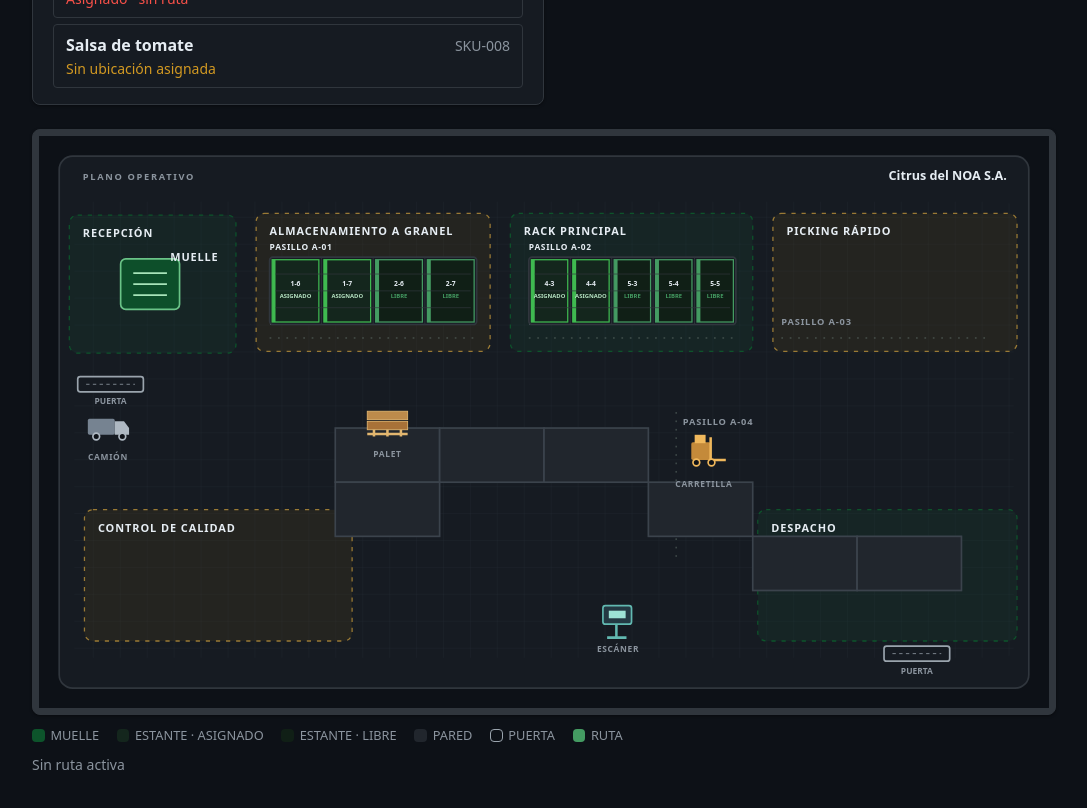
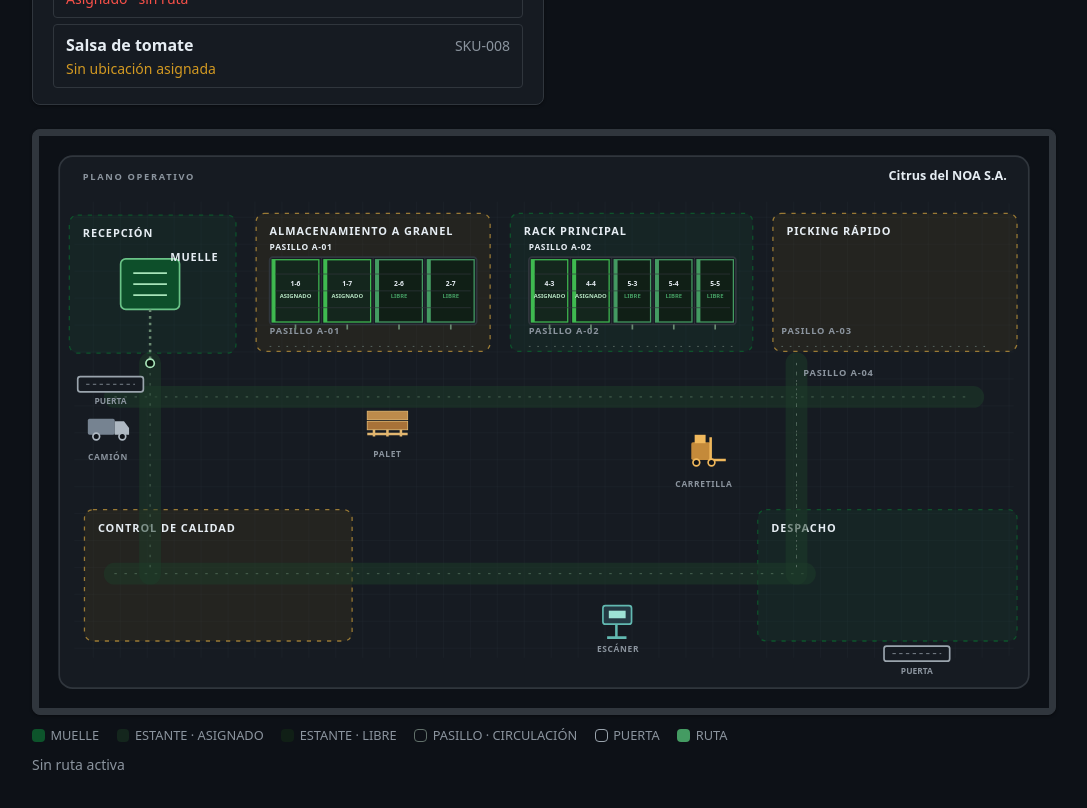
Before and after one commit to Aguss2403/norteware-wms, a React (Vite) app: page /egreso in a window 1280 px wide. Shown: the part 680-1488 px from the top of the page, without its empty margins (96-1183 px from the left). Built offline with nearby package versions, Linux system fonts and the light colour scheme.

Commit message:
fix(warehouse-map): route through visual aisles

```diff
--- a/src/components/WarehouseMap.jsx
+++ b/src/components/WarehouseMap.jsx
@@ -17,7 +17,6 @@ const COLORS = {
   routeDark: '#08140d',
   rack: '#14261d',
   rackFree: '#101f16',
-  wall: '#21262d',
 };
 
 function usePrefersReducedMotion() {
@@ -50,6 +49,14 @@ function visualDockPoint(layout, profile) {
   };
 }
 
+function visualDockEntrance(layout, profile) {
+  const dock = profile.docks?.[0];
+  if (dock?.entrance && Number.isFinite(dock.entrance.x) && Number.isFinite(dock.entrance.y)) {
+    return { x: dock.entrance.x, y: dock.entrance.y };
+  }
+  return visualDockPoint(layout, profile);
+}
+
 function bankSlots(bank) {
   const slots = [];
   const slotWidth = bank.width / bank.columns;
@@ -78,11 +85,29 @@ function rackSlotMap(layout, profile) {
   return new Map(rackLocations.map((location, index) => [location.locationId, slots[index] ?? null]));
 }
 
+function rackAccessPoint(slot) {
+  const { bank } = slot;
+  const gap = bank.accessGap ?? 8;
+  const side = bank.accessSide ?? 'bottom';
+  if (side === 'top') return { x: slot.center.x, y: bank.y - gap };
+  if (side === 'left') return { x: bank.x - gap, y: slot.center.y };
+  if (side === 'right') return { x: bank.x + bank.width + gap, y: slot.center.y };
+  return { x: slot.center.x, y: bank.y + bank.height + gap };
+}
+
 function pointFor(layout, locationId, profile, rackSlots) {
   const location = layout.index.get(locationId);
   if (!location) return null;
-  if (locationId === layout.dockId) return visualDockPoint(layout, profile);
-  if (location.type === 'rack') return rackSlots?.get(locationId)?.center ?? null;
+  if (locationId === layout.dockId) return visualDockEntrance(layout, profile);
+  if (location.type === 'rack') {
+    const slot = rackSlots?.get(locationId);
+    if (!slot) return null;
+    return { ...rackAccessPoint(slot), rackSlot: slot };
+  }
+  const routeGeometry = profile.routeGeometry;
+  if (routeGeometry?.columnX?.[location.col] !== undefined && routeGeometry?.rowY?.[location.row] !== undefined) {
+    return { x: routeGeometry.columnX[location.col], y: routeGeometry.rowY[location.row] };
+  }
   const { x, y, width, height } = profile.logicalGrid;
   return {
     x: x + ((location.col + 0.5) / layout.cols) * width,
@@ -94,6 +119,48 @@ function pointsForRoute(layout, route, profile, rackSlots) {
   if (!Array.isArray(route?.path) || route.path.length === 0) return [];
   const points = route.path.map((locationId) => pointFor(layout, locationId, profile, rackSlots));
   return points.every(Boolean) ? points : [];
+}
+
+function rackSegment(start, end) {
+  const { bank } = end.rackSlot;
+  const side = bank.accessSide ?? 'bottom';
+  const bankLeft = bank.x;
+  const bankRight = bank.x + bank.width;
+  const bankTop = bank.y;
+  const bankBottom = bank.y + bank.height;
+  const gap = bank.accessGap ?? 8;
+  const sideX = start.x <= (bankLeft + bankRight) / 2 ? bankLeft - gap : bankRight + gap;
+  const sideY = start.y <= (bankTop + bankBottom) / 2 ? bankTop - gap : bankBottom + gap;
+
+  if (side === 'top') {
+    return start.y > bankTop ? `H ${sideX} V ${end.y} H ${end.x}` : `V ${end.y} H ${end.x}`;
+  }
+  if (side === 'left') {
+    return start.x > bankLeft ? `V ${sideY} H ${end.x} V ${end.y}` : `H ${end.x} V ${end.y}`;
+  }
+  if (side === 'right') {
+    return start.x < bankRight ? `V ${sideY} H ${end.x} V ${end.y}` : `H ${end.x} V ${end.y}`;
+  }
+  return start.y < bankBottom ? `H ${sideX} V ${end.y} H ${end.x}` : `H ${end.x} V ${end.y}`;
+}
+
+function orthogonalPath(points) {
+  if (points.length === 0) return '';
+  let path = `M ${points[0].x} ${points[0].y}`;
+  for (let index = 1; index < points.length; index += 1) {
+    const previous = points[index - 1];
+    const current = points[index];
+    if (current.rackSlot) {
+      path += ` ${rackSegment(previous, current)}`;
+    } else if (previous.x === current.x) {
+      path += ` V ${current.y}`;
+    } else if (previous.y === current.y) {
+      path += ` H ${current.x}`;
+    } else {
+      path += ` H ${current.x} V ${current.y}`;
+    }
+  }
+  return path;
 }
 
 function zoneFill(tone) {
@@ -160,6 +227,36 @@ function AisleLayer({ aisles }) {
   );
 }
 
+function RouteLaneLayer({ routeLanes }) {
+  return (
+    <g aria-label="Corredores de circulación" role="group">
+      {routeLanes.map((lane) => {
+        const isHorizontal = lane.orientation === 'horizontal';
+        const x1 = isHorizontal ? lane.x1 : lane.x;
+        const y1 = isHorizontal ? lane.y : lane.y1;
+        const x2 = isHorizontal ? lane.x2 : lane.x;
+        const y2 = isHorizontal ? lane.y : lane.y2;
+        return (
+          <g key={lane.id} aria-label={lane.label} role="group">
+            <title>{lane.label}</title>
+            <line x1={x1} y1={y1} x2={x2} y2={y2} stroke="#1d3c29" strokeWidth="26" strokeLinecap="round" strokeOpacity="0.52" />
+            <line x1={x1} y1={y1} x2={x2} y2={y2} stroke="#6a8a72" strokeWidth="1" strokeDasharray="2 10" strokeLinecap="round" strokeOpacity="0.7" />
+          </g>
+        );
+      })}
+    </g>
+  );
+}
+
+function RackAccessMarker({ slot }) {
+  const { bank } = slot;
+  const side = bank.accessSide ?? 'bottom';
+  if (side === 'top') return <line x1={slot.center.x} y1={bank.y} x2={slot.center.x} y2={bank.y - 6} stroke="#6a8a72" strokeWidth="2" />;
+  if (side === 'left') return <line x1={bank.x} y1={slot.center.y} x2={bank.x - 6} y2={slot.center.y} stroke="#6a8a72" strokeWidth="2" />;
+  if (side === 'right') return <line x1={bank.x + bank.width} y1={slot.center.y} x2={bank.x + bank.width + 6} y2={slot.center.y} stroke="#6a8a72" strokeWidth="2" />;
+  return <line x1={slot.center.x} y1={bank.y + bank.height} x2={slot.center.x} y2={bank.y + bank.height + 6} stroke="#6a8a72" strokeWidth="2" />;
+}
+
 function RackLayer({ layout, profile }) {
   const rackLocations = layout.locations.filter((location) => location.type === 'rack');
   const rackSlots = rackSlotMap(layout, profile);
@@ -181,7 +278,12 @@ function RackLayer({ layout, profile }) {
             {slots.map((slot, index) => {
               const location = bankLocations[index];
                if (!location) {
-                return <rect key={`${bank.id}-empty-${index}`} x={slot.x + 3} y={slot.y + 3} width={slot.width - 6} height={slot.height - 6} fill={COLORS.rackFree} fillOpacity="0.35" stroke={COLORS.border} />;
+                 return (
+                   <g key={`${bank.id}-empty-${index}`}>
+                     <rect x={slot.x + 3} y={slot.y + 3} width={slot.width - 6} height={slot.height - 6} fill={COLORS.rackFree} fillOpacity="0.35" stroke={COLORS.border} />
+                     <RackAccessMarker slot={slot} />
+                   </g>
+                 );
                }
               if (!rackSlots.get(location.locationId)) return null;
               const assigned = Boolean(location.productTypeId);
@@ -196,6 +298,7 @@ function RackLayer({ layout, profile }) {
                    <title>{title}</title>
                    <rect x={slot.x + 3} y={slot.y + 3} width={slot.width - 6} height={slot.height - 6} fill={slotStyle} stroke={assigned ? '#3fb950' : COLORS.route} strokeWidth="1.5" />
                    <rect x={slot.x + 3} y={slot.y + 3} width="4" height={slot.height - 6} fill={assigned ? '#3fb950' : COLORS.route} />
+                   <RackAccessMarker slot={slot} />
                    <text x={slot.center.x} y={slot.center.y - 6} fill={COLORS.text} fontSize="8" fontWeight="700" textAnchor="middle">
                     {location.locationId}
                   </text>
@@ -224,32 +327,9 @@ function RackLayer({ layout, profile }) {
   );
 }
 
-function WallLayer({ layout, profile }) {
-  const cellWidth = profile.logicalGrid.width / layout.cols;
-  const cellHeight = profile.logicalGrid.height / layout.rows;
-  return (
-    <g aria-label="Paredes" role="group">
-      {layout.locations.filter((location) => location.type === 'wall').map((location) => {
-        const point = pointFor(layout, location.locationId, profile);
-        return (
-          <rect
-            key={location.locationId}
-            x={point.x - cellWidth / 2}
-            y={point.y - cellHeight / 2}
-            width={cellWidth}
-            height={cellHeight}
-            fill={COLORS.wall}
-            stroke="#3b434c"
-            strokeWidth="2"
-          />
-        );
-      })}
-    </g>
-  );
-}
-
 function DockLayer({ layout, profile }) {
   const point = visualDockPoint(layout, profile);
+  const entrance = visualDockEntrance(layout, profile);
   const dock = profile.docks[0];
   if (!point || !dock) return null;
   return (
@@ -257,6 +337,8 @@ function DockLayer({ layout, profile }) {
        <title>{`${dock.label} de recepción`}</title>
        <rect x={point.x - 35} y={point.y - 30} width="70" height="60" rx="6" fill={COLORS.brand} fillOpacity="0.9" stroke="#6ac487" strokeWidth="2" />
        <path d={`M ${point.x - 20} ${point.y - 13} H ${point.x + 20} M ${point.x - 20} ${point.y} H ${point.x + 20} M ${point.x - 20} ${point.y + 13} H ${point.x + 20}`} stroke="#a8e4b9" strokeWidth="2" />
+       <path d={`M ${point.x} ${point.y + 30} V ${entrance.y}`} stroke="#6a8a72" strokeWidth="3" strokeDasharray="3 5" />
+       <circle cx={entrance.x} cy={entrance.y} r="5" fill={COLORS.routeDark} stroke="#a8e4b9" strokeWidth="2" />
        <text x={point.x + dock.labelDx} y={point.y + dock.labelDy} fill={COLORS.text} fontSize="13" fontWeight="700" letterSpacing="1">
         {dock.label}
       </text>
@@ -328,20 +410,20 @@ function CueLayer({ cues }) {
 
 function RouteLayer({ points, finished }) {
   if (points.length === 0) return null;
-  const pointString = points.map((point) => `${point.x},${point.y}`).join(' ');
+  const pathData = orthogonalPath(points);
   const first = points[0];
   const last = points[points.length - 1];
   return (
     <g aria-label="Ruta operativa" role="group">
       <title>Ruta calculada desde el muelle hasta el estante</title>
-      <polyline points={pointString} fill="none" stroke={COLORS.routeDark} strokeWidth="15" strokeLinecap="round" strokeLinejoin="round" />
-      <polyline points={pointString} fill="none" stroke={COLORS.route} strokeWidth="8" strokeLinecap="round" strokeLinejoin="round" />
+      <path d={pathData} fill="none" stroke={COLORS.routeDark} strokeWidth="15" strokeLinecap="round" strokeLinejoin="round" />
+      <path d={pathData} fill="none" stroke={COLORS.route} strokeWidth="8" strokeLinecap="round" strokeLinejoin="round" />
       <circle cx={first.x} cy={first.y} r="10" fill={COLORS.brand} stroke={COLORS.text} strokeWidth="2" />
       <text x={first.x + 16} y={first.y - 14} fill={COLORS.text} fontSize="11" fontWeight="700">INICIO · MUELLE</text>
       {finished && (
         <>
-          <circle cx={last.x} cy={last.y} r="14" fill={COLORS.route} fillOpacity="0.25" stroke={COLORS.route} strokeWidth="3" />
-          <path d={`M ${last.x - 8} ${last.y} H ${last.x + 8} M ${last.x} ${last.y - 8} V ${last.y + 8}`} stroke={COLORS.text} strokeWidth="2" />
+           <circle cx={last.x} cy={last.y} r="10" fill={COLORS.route} fillOpacity="0.25" stroke={COLORS.route} strokeWidth="3" />
+           <path d={`M ${last.x - 6} ${last.y} H ${last.x + 6} M ${last.x} ${last.y - 6} V ${last.y + 6}`} stroke={COLORS.text} strokeWidth="2" />
           <text x={last.x + 18} y={last.y + 5} fill={COLORS.text} fontSize="11" fontWeight="700">DESTINO · ESTANTE</text>
         </>
       )}
@@ -354,7 +436,7 @@ function Legend() {
     ['bg-brand', 'MUELLE'],
     ['bg-[#14261d]', 'ESTANTE · ASIGNADO'],
     ['bg-[#101f16]', 'ESTANTE · LIBRE'],
-    ['bg-[#21262d]', 'PARED'],
+    ['border border-[#61706a]', 'PASILLO · CIRCULACIÓN'],
     ['border border-[#9aa4ad]', 'PUERTA'],
     ['bg-[#449b62]', 'RUTA'],
   ];
@@ -424,7 +506,7 @@ export default function WarehouseMap({ route = null }) {
           >
             <title id={`${mapId}-title`}>Plano industrial de {client.name}</title>
             <desc id={descriptionId}>
-              Mapa operativo con seis zonas, estantes, pasillos, muelles y puertas del almacén activo de {client.name}. La ruta se calcula desde el muelle hasta el estante destino.
+               Mapa operativo con seis zonas, estantes, corredores, muelles y puertas del almacén activo de {client.name}. La ruta se calcula desde la entrada del muelle hasta el acceso del estante destino.
             </desc>
             <defs>
               <pattern id={`${mapId}-floor`} width="32" height="32" patternUnits="userSpaceOnUse">
@@ -437,8 +519,8 @@ export default function WarehouseMap({ route = null }) {
             <text x="52" y="52" fill={COLORS.muted} fontSize="11" fontWeight="700" letterSpacing="2">PLANO OPERATIVO</text>
              <text x="1150" y="52" fill={COLORS.text} fontSize="15" fontWeight="700" textAnchor="end">{client.name}</text>
              <ZoneLayer zones={profile.zones} mapId={mapId} />
+             <RouteLaneLayer routeLanes={profile.routeLanes ?? []} />
              <AisleLayer aisles={profile.aisles} />
-            <WallLayer layout={layout} profile={profile} />
              <RackLayer layout={layout} profile={profile} />
             <DockLayer layout={layout} profile={profile} />
             <DoorLayer doors={profile.doors} />
--- a/src/data/warehouseVisuals.js
+++ b/src/data/warehouseVisuals.js
@@ -22,18 +22,28 @@ export const warehouseVisuals = {
       { id: 'quality-control', label: 'CONTROL DE CALIDAD', x: 54, y: 444, width: 318, height: 156, tone: 'amber' },
       { id: 'dispatch', label: 'DESPACHO', x: 854, y: 444, width: 308, height: 156, tone: 'green' },
     ],
+    routeGeometry: {
+      rowY: [270, 310, 350, 390, 470, 520],
+      columnX: [132, 220, 310, 400, 490, 560, 900, 1040],
+    },
+    routeLanes: [
+      { id: 'citrus-main', label: 'CORREDOR PRINCIPAL', orientation: 'horizontal', x1: 90, y: 310, x2: 1110 },
+      { id: 'citrus-lower', label: 'CORREDOR DE DESPACHO', orientation: 'horizontal', x1: 90, y: 520, x2: 910 },
+      { id: 'citrus-west', label: 'EJE DE RECEPCIÓN', orientation: 'vertical', x: 132, y1: 270, y2: 520 },
+      { id: 'citrus-east', label: 'EJE DE EXPEDICIÓN', orientation: 'vertical', x: 900, y1: 270, y2: 520 },
+    ],
     rack: COMMON_RACK,
     rackBanks: [
-      { id: 'citrus-bulk', label: 'BAHÍA A-01', aisleLabel: 'PASILLO A-01', x: 274, y: 144, width: 246, height: 80, rows: 1, columns: 4, orientation: 'horizontal' },
-      { id: 'citrus-main', label: 'BAHÍA A-02', aisleLabel: 'PASILLO A-02', x: 582, y: 144, width: 246, height: 80, rows: 1, columns: 5, orientation: 'horizontal' },
+      { id: 'citrus-bulk', label: 'BAHÍA A-01', aisleLabel: 'PASILLO A-01', x: 274, y: 144, width: 246, height: 80, rows: 1, columns: 4, orientation: 'horizontal', accessSide: 'bottom', accessSides: ['bottom'], accessGap: 10, accessAnchor: 'slot-edge' },
+      { id: 'citrus-main', label: 'BAHÍA A-02', aisleLabel: 'PASILLO A-02', x: 582, y: 144, width: 246, height: 80, rows: 1, columns: 5, orientation: 'horizontal', accessSide: 'bottom', accessSides: ['bottom'], accessGap: 10, accessAnchor: 'slot-edge' },
     ],
     aisles: [
-      { id: 'citrus-west', label: 'PASILLO A-01', x: 274, y: 232, width: 246, height: 16, orientation: 'horizontal' },
-      { id: 'citrus-center', label: 'PASILLO A-02', x: 582, y: 232, width: 246, height: 16, orientation: 'horizontal' },
-      { id: 'citrus-east', label: 'PASILLO A-03', x: 882, y: 232, width: 248, height: 16, orientation: 'horizontal' },
-      { id: 'citrus-south', label: 'PASILLO A-04', x: 742, y: 328, width: 30, height: 174, orientation: 'vertical' },
+      { id: 'citrus-west', label: 'PASILLO A-01', x: 274, y: 242, width: 246, height: 16, orientation: 'horizontal' },
+      { id: 'citrus-center', label: 'PASILLO A-02', x: 582, y: 242, width: 246, height: 16, orientation: 'horizontal' },
+      { id: 'citrus-east', label: 'PASILLO A-03', x: 882, y: 242, width: 248, height: 16, orientation: 'horizontal' },
+      { id: 'citrus-south', label: 'PASILLO A-04', x: 890, y: 270, width: 20, height: 250, orientation: 'vertical' },
     ],
-    docks: [{ id: 'receiving-dock', label: 'MUELLE', labelDx: 24, labelDy: -28, x: 132, y: 176 }],
+    docks: [{ id: 'receiving-dock', label: 'MUELLE', labelDx: 24, labelDy: -28, x: 132, y: 176, entrance: { x: 132, y: 270 } }],
     doors: [
       { id: 'citrus-inbound', label: 'PUERTA', x: 46, y: 286, width: 78, height: 18, side: 'west' },
       { id: 'citrus-outbound', label: 'PUERTA', x: 1004, y: 606, width: 78, height: 18, side: 'east' },
@@ -57,18 +67,29 @@ export const warehouseVisuals = {
       { id: 'quality-control', label: 'CONTROL DE CALIDAD', x: 54, y: 92, width: 196, height: 164, tone: 'amber' },
       { id: 'dispatch', label: 'DESPACHO', x: 906, y: 444, width: 256, height: 156, tone: 'green' },
     ],
+    routeGeometry: {
+      rowY: [110, 260, 320, 400, 520],
+      columnX: [132, 220, 310, 400, 490, 580, 900, 1040],
+    },
+    routeLanes: [
+      { id: 'sugar-upper', label: 'CORREDOR SUPERIOR', orientation: 'horizontal', x1: 90, y: 260, x2: 1110 },
+      { id: 'sugar-middle', label: 'CORREDOR CENTRAL', orientation: 'horizontal', x1: 90, y: 400, x2: 1110 },
+      { id: 'sugar-lower', label: 'CORREDOR DE DESPACHO', orientation: 'horizontal', x1: 90, y: 520, x2: 1110 },
+      { id: 'sugar-west', label: 'EJE DE RECEPCIÓN', orientation: 'vertical', x: 132, y1: 260, y2: 520 },
+      { id: 'sugar-east', label: 'EJE DE EXPEDICIÓN', orientation: 'vertical', x: 900, y1: 260, y2: 520 },
+    ],
     rack: COMMON_RACK,
     rackBanks: [
-      { id: 'sugar-bulk', label: 'BAHÍA B-01', aisleLabel: 'PASILLO B-01', x: 290, y: 144, width: 268, height: 80, rows: 1, columns: 4, orientation: 'horizontal' },
-      { id: 'sugar-main', label: 'BAHÍA B-02', aisleLabel: 'PASILLO B-02', x: 618, y: 144, width: 254, height: 80, rows: 1, columns: 4, orientation: 'horizontal' },
+      { id: 'sugar-bulk', label: 'BAHÍA B-01', aisleLabel: 'PASILLO B-01', x: 290, y: 144, width: 268, height: 80, rows: 1, columns: 4, orientation: 'horizontal', accessSide: 'bottom', accessSides: ['bottom'], accessGap: 10, accessAnchor: 'slot-edge' },
+      { id: 'sugar-main', label: 'BAHÍA B-02', aisleLabel: 'PASILLO B-02', x: 618, y: 144, width: 254, height: 80, rows: 1, columns: 4, orientation: 'horizontal', accessSide: 'bottom', accessSides: ['bottom'], accessGap: 10, accessAnchor: 'slot-edge' },
     ],
     aisles: [
-      { id: 'sugar-north', label: 'PASILLO B-01', x: 290, y: 232, width: 268, height: 16, orientation: 'horizontal' },
-      { id: 'sugar-main', label: 'PASILLO B-02', x: 618, y: 232, width: 254, height: 16, orientation: 'horizontal' },
-      { id: 'sugar-south', label: 'PASILLO B-03', x: 352, y: 376, width: 30, height: 160, orientation: 'vertical' },
-      { id: 'sugar-pick', label: 'PASILLO B-04', x: 716, y: 376, width: 30, height: 160, orientation: 'vertical' },
+      { id: 'sugar-north', label: 'PASILLO B-01', x: 290, y: 242, width: 268, height: 16, orientation: 'horizontal' },
+      { id: 'sugar-main', label: 'PASILLO B-02', x: 618, y: 242, width: 254, height: 16, orientation: 'horizontal' },
+      { id: 'sugar-south', label: 'PASILLO B-03', x: 352, y: 392, width: 30, height: 148, orientation: 'vertical' },
+      { id: 'sugar-pick', label: 'PASILLO B-04', x: 716, y: 392, width: 30, height: 148, orientation: 'vertical' },
     ],
-    docks: [{ id: 'loading-dock', label: 'MUELLE', labelDx: 24, labelDy: 30, x: 132, y: 524 }],
+    docks: [{ id: 'loading-dock', label: 'MUELLE', labelDx: 24, labelDy: 30, x: 132, y: 524, entrance: { x: 132, y: 520 } }],
     doors: [
       { id: 'sugar-inbound', label: 'PUERTA', x: 46, y: 606, width: 78, height: 18, side: 'west' },
       { id: 'sugar-outbound', label: 'PUERTA', x: 1004, y: 286, width: 78, height: 18, side: 'east' },
@@ -92,18 +113,29 @@ export const warehouseVisuals = {
       { id: 'quality-control', label: 'CONTROL DE CALIDAD', x: 292, y: 444, width: 300, height: 156, tone: 'amber' },
       { id: 'dispatch', label: 'DESPACHO', x: 896, y: 444, width: 266, height: 156, tone: 'green' },
     ],
+    routeGeometry: {
+      rowY: [110, 270, 330, 390, 470, 520, 570],
+      columnX: [132, 220, 300, 560, 700, 820, 900],
+    },
+    routeLanes: [
+      { id: 'wholesale-upper', label: 'CORREDOR SUPERIOR', orientation: 'horizontal', x1: 90, y: 270, x2: 1110 },
+      { id: 'wholesale-middle', label: 'CORREDOR CENTRAL', orientation: 'horizontal', x1: 90, y: 390, x2: 1110 },
+      { id: 'wholesale-lower', label: 'CORREDOR DE DESPACHO', orientation: 'horizontal', x1: 90, y: 520, x2: 1110 },
+      { id: 'wholesale-west', label: 'EJE DE RECEPCIÓN', orientation: 'vertical', x: 132, y1: 270, y2: 570 },
+      { id: 'wholesale-east', label: 'EJE DE EXPEDICIÓN', orientation: 'vertical', x: 900, y1: 270, y2: 570 },
+    ],
     rack: COMMON_RACK,
     rackBanks: [
-      { id: 'wholesale-bulk', label: 'BAHÍA C-01', aisleLabel: 'PASILLO C-01', x: 306, y: 144, width: 246, height: 80, rows: 1, columns: 4, orientation: 'horizontal' },
-      { id: 'wholesale-main', label: 'BAHÍA C-02', aisleLabel: 'PASILLO C-02', x: 608, y: 144, width: 246, height: 80, rows: 1, columns: 4, orientation: 'horizontal' },
+      { id: 'wholesale-bulk', label: 'BAHÍA C-01', aisleLabel: 'PASILLO C-01', x: 306, y: 144, width: 246, height: 80, rows: 1, columns: 4, orientation: 'horizontal', accessSide: 'bottom', accessSides: ['bottom'], accessGap: 10, accessAnchor: 'slot-edge' },
+      { id: 'wholesale-main', label: 'BAHÍA C-02', aisleLabel: 'PASILLO C-02', x: 608, y: 144, width: 246, height: 80, rows: 1, columns: 4, orientation: 'horizontal', accessSide: 'bottom', accessSides: ['bottom'], accessGap: 10, accessAnchor: 'slot-edge' },
     ],
     aisles: [
-      { id: 'wholesale-pick', label: 'PASILLO C-01', x: 90, y: 218, width: 154, height: 30, orientation: 'horizontal' },
-      { id: 'wholesale-north', label: 'PASILLO C-02', x: 306, y: 232, width: 246, height: 16, orientation: 'horizontal' },
-      { id: 'wholesale-east', label: 'PASILLO C-03', x: 608, y: 232, width: 246, height: 16, orientation: 'horizontal' },
-      { id: 'wholesale-south', label: 'PASILLO C-04', x: 760, y: 364, width: 30, height: 172, orientation: 'vertical' },
+      { id: 'wholesale-pick', label: 'PASILLO C-01', x: 90, y: 242, width: 154, height: 30, orientation: 'horizontal' },
+      { id: 'wholesale-north', label: 'PASILLO C-02', x: 306, y: 242, width: 246, height: 16, orientation: 'horizontal' },
+      { id: 'wholesale-east', label: 'PASILLO C-03', x: 608, y: 242, width: 246, height: 16, orientation: 'horizontal' },
+      { id: 'wholesale-south', label: 'PASILLO C-04', x: 890, y: 270, width: 30, height: 300, orientation: 'vertical' },
     ],
-    docks: [{ id: 'dispatch-dock', label: 'MUELLE', labelDx: 24, labelDy: 30, x: 132, y: 524 }],
+    docks: [{ id: 'dispatch-dock', label: 'MUELLE', labelDx: 24, labelDy: 30, x: 132, y: 524, entrance: { x: 132, y: 570 } }],
     doors: [
       { id: 'wholesale-inbound', label: 'PUERTA', x: 46, y: 606, width: 78, height: 18, side: 'west' },
       { id: 'wholesale-outbound', label: 'PUERTA', x: 1004, y: 286, width: 78, height: 18, side: 'east' },
```
Lines whose indentation alone changed are shown as unchanged.
